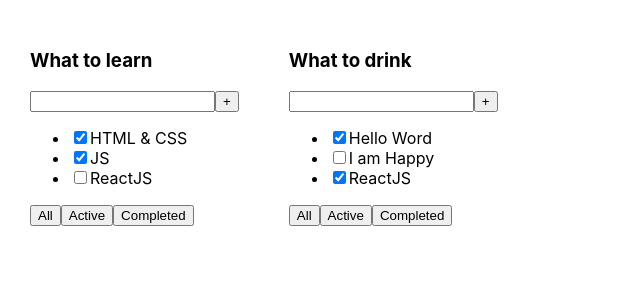
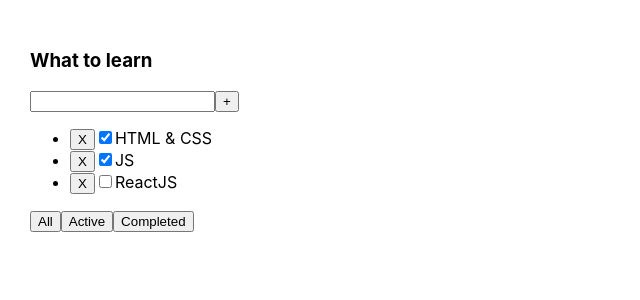
Before and after one commit to shastinmax/ToDo, a React (Create React App) app: page / in a window 1280 px wide. Shown: the top 300 px of the page, without its empty margins (0-640 px from the left). Built offline with nearby package versions, Linux system fonts and the light colour scheme.

Commit message:
add useState and removeTask

```diff
--- a/src/App.tsx
+++ b/src/App.tsx
@@ -1,23 +1,23 @@
-import React from 'react';
+import React, {useState} from 'react';
 import './App.css';
 import {Todolist} from "./Todolist";
 
 function App() {
-    const task1=[
+    let [task,setTask]=useState([
         {id:1, title:'HTML & CSS', isDone:true},
         {id:2, title:'JS', isDone:true},
         {id:3, title:'ReactJS', isDone:false}
-    ]
-    const task2=[
-        {id:1, title:'Hello Word', isDone:true},
-        {id:2, title:'I am Happy', isDone:false},
-        {id:3, title:'ReactJS', isDone:true}
-    ]
+    ])
+
+    const removeTask=(id:number)=>{
+        task=task.filter(f=>f.id!==id)
+        setTask(task)
+    }
 
     return (
         <div className="App">
-            <Todolist title={'What to learn'} task={task1}/>
-            <Todolist title={'What to drink'} task={task2}/>
+            <Todolist title={'What to learn'} task={task}
+            removeTask={removeTask}/>
         </div>
     );
 }
--- a/src/Todolist.tsx
+++ b/src/Todolist.tsx
@@ -3,6 +3,7 @@ import React from "react";
 type propsType={
     title:string
     task:Array<InArray>
+    removeTask:(id:number)=>void
 }
 
 type InArray={
@@ -20,9 +21,13 @@ export const Todolist=(props:propsType)=>{
                 <button>+</button>
             </div>
             <ul>
-                {props.task.map(item => {
-                    return (<li key={item.id}><input type="checkbox" checked={item.isDone}/>
-                        <span>{item.title}</span></li>)
+                {props.task.map((item,i) => {
+                    return (<li key={item.id}>
+                        <button onClick={()=>props.removeTask(item.id)}>X</button>
+                        <input type="checkbox" checked={item.isDone}/>
+                        <span>{item.title}</span>
+
+                    </li>)
                 })}
             </ul>
             <div>
```
